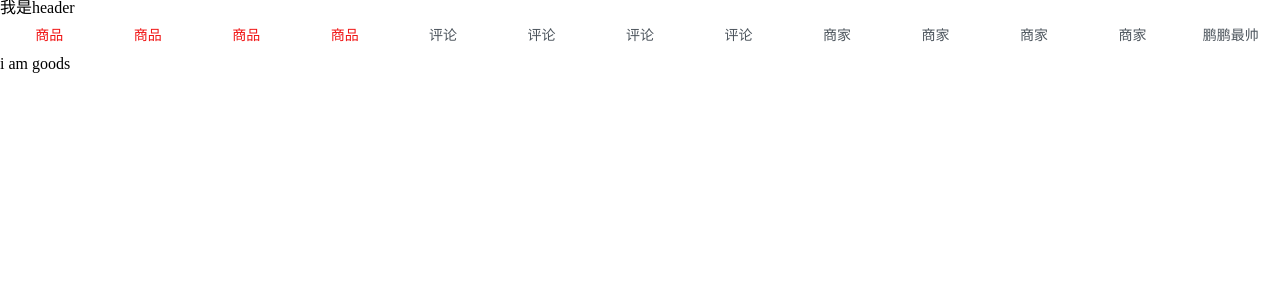
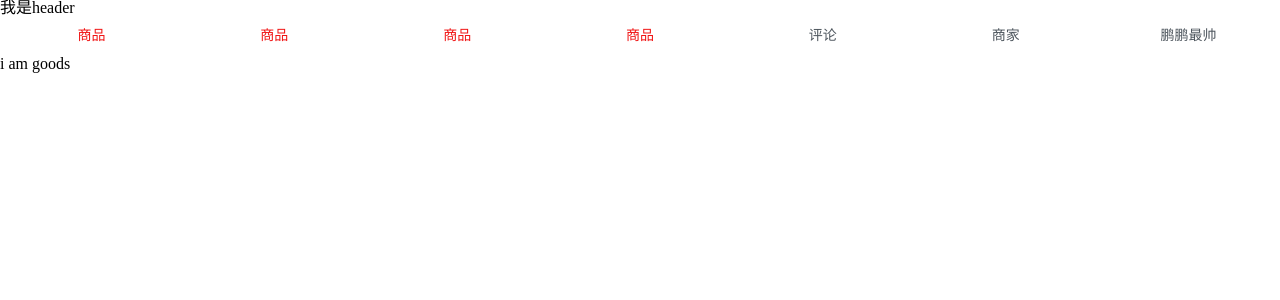
Before and after one commit to caojialei/sell, a Vue app: page /#/goods in a window 1280 px wide. Shown: the top 300 px of the page. Built offline with nearby package versions, Linux system fonts and the light colour scheme; what vue-resource would draw is missing.

Commit message:
Revert "111"
This reverts commit bcf807b7e47b562ea132cdc6577dad8558d94dbe.

# Conflicts:
#	src/App.vue

```diff
--- a/src/App.vue
+++ b/src/App.vue
@@ -12,12 +12,6 @@
       <div class="tab-item"><router-link to='/goods'>商品</router-link></div>
       <div class="tab-item"><router-link to='/goods'>商品</router-link></div>
       <div class="tab-item"><router-link to='/ratings'>评论</router-link></div>
-      <div class="tab-item"><router-link to='/ratings'>评论</router-link></div>
-      <div class="tab-item"><router-link to='/ratings'>评论</router-link></div>
-      <div class="tab-item"><router-link to='/ratings'>评论</router-link></div>
-      <div class="tab-item"><router-link to='/seller'>商家</router-link></div>
-      <div class="tab-item"><router-link to='/seller'>商家</router-link></div>
-      <div class="tab-item"><router-link to='/seller'>商家</router-link></div>
       <div class="tab-item"><router-link to='/seller'>商家</router-link></div>
       <div class="tab-item"><router-link to='/seller'>鹏鹏最帅</router-link></div>
     </div>
```
Also changed, not shown: 1 other file (tests, documents, lock files or other folders).
